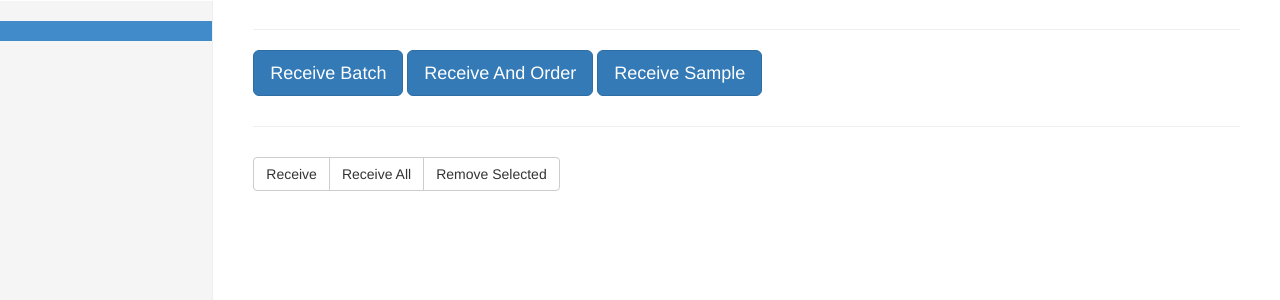
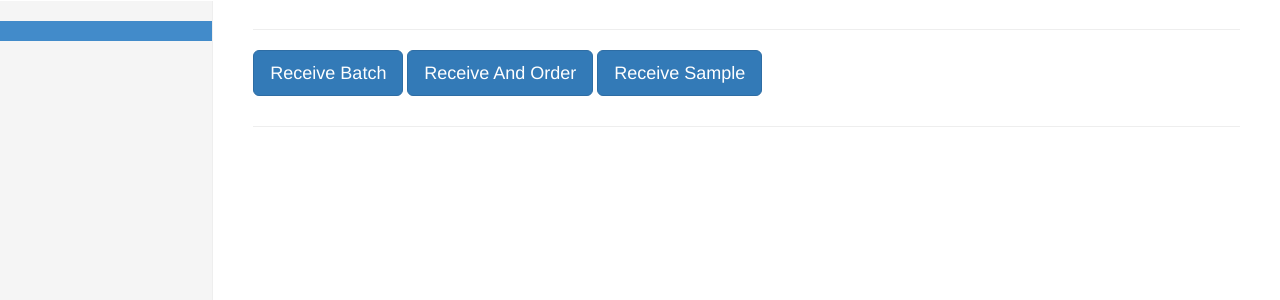
Before and after one commit to botswana-harvard/getresults-receive, a Django app: template getresults_receive/templates/receive.html in a window 1280 px wide. Shown: the part 50-350 px from the top of the page. Run offline with Django 3.2, Linux system fonts and the light colour scheme; the template is opened without the code that fills it, so the values that code supplies are empty; some libraries are stand-ins or nearby versions.

Commit message:
batch-rec formatting

```diff
--- a/getresults_receive/static/css/receive.css
+++ b/getresults_receive/static/css/receive.css
@@ -2,3 +2,7 @@
 	width: 95%;
 	height: 85%;
 }
+
+#receiveModal .modal-body {
+	margin-left: 20px;
+}
--- a/getresults_receive/templates/receive.html
+++ b/getresults_receive/templates/receive.html
@@ -25,6 +25,11 @@
 	            {% csrf_token %}
 	            {% for range in range_to_receive %}
 	            <div class="row form-inline">
+	            	<div class="checkbox">
+				    <label>
+				      <input type="checkbox">
+				    </label>
+				  	</div>
 					<div class="form-group">
 						<label for="collect_datetime"></label>
 						<input type="text" class="form-control" id="patient_id" name="patient_id" placeholder="Patient Identifier">
@@ -37,11 +42,6 @@
 						<label for="rec_datetime"></label>
 						<input type="text" class="form-control" id="rec_datetime" name="rec_datetime" placeholder="Receive Datetime">
 					</div>
-					<div class="checkbox">
-				    <label>
-				      <input type="checkbox">
-				    </label>
-				  	</div>
 			  	</div>
 			  {% endfor %}
 			<div class="modal-footer">
@@ -49,6 +49,7 @@
 			        <button type="button" class="btn btn-default" data-dismiss="modal">Close</button>
 			        <button type="button" class="btn btn-primary" type="submit" value="submit" name="receive" id="receive">Receive</button>
 			        <button type="button" class="btn btn-primary" type="submit" name="receive_all" id="receive_all">Receive All</button>
+			        <button type="button" class="btn btn-primary" type="submit" name="remove" id="receive_all">Remove Selected</button>
 		        </div>
 	      </div>
 	      </form>
@@ -72,22 +73,8 @@
           <td>{{receive.receive_identifier}}</td>
           <td>{{receive.receive_datetime}}</td>
           <td>{{receive.collection_datetime}}</td>
-          <td>
-            <div class="checkbox">
-              <input type="checkbox">
-            </div>
-            </div>
-          </td>
         </tr>
       {% endfor %}
       </table>
     </div>
-    <div class="btn-group btn-default">
-      <button class="btn btn-default" id="receive_selected"> Receive
-      </button>
-      <button class="btn btn-default" id="receive_all"> Receive All
-      </button>
-      <button class="btn btn-default" id="remove"> Remove Selected
-      </button>
-    </div>
 {% endblock %}
```
